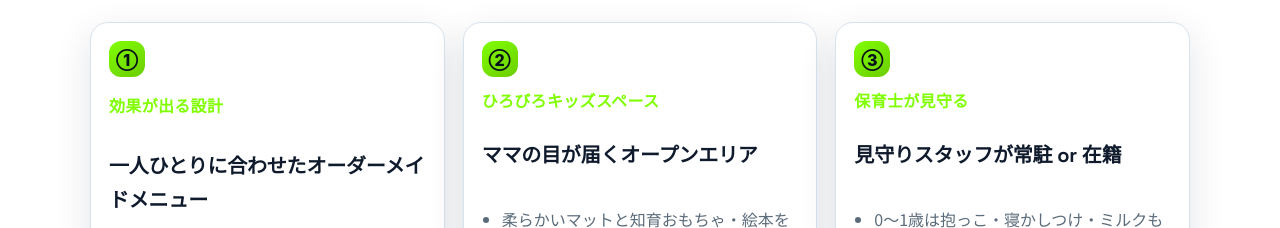
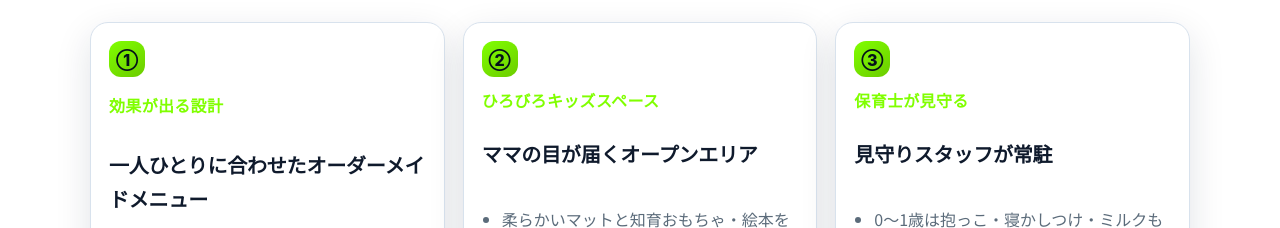
Before and after one commit to piste-boss/piste-lp, a plain HTML site: page index.html in a window 1280 px wide. Shown: the part 1400-1628 px from the top of the page. Drawn offline with Linux system fonts and the light colour scheme.

Commit message:
Set caregiver wording to on-site only

```diff
--- a/index.html
+++ b/index.html
@@ -139,7 +139,7 @@
         <article class="card feature">
           <div class="icon-circle">③</div>
           <p class="card-eyebrow">保育士が見守る</p>
-          <h3>見守りスタッフが常駐 or 在籍</h3>
+          <h3>見守りスタッフが常駐</h3>
           <ul>
             <li>0〜1歳は抱っこ・寝かしつけ・ミルクもサポート</li>
             <li>2〜6歳は遊びの見守り、トイレサポート</li>
```
